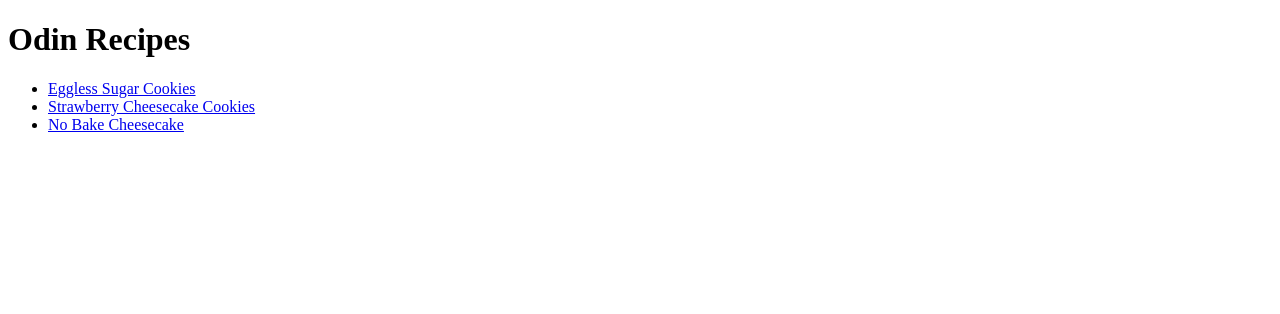
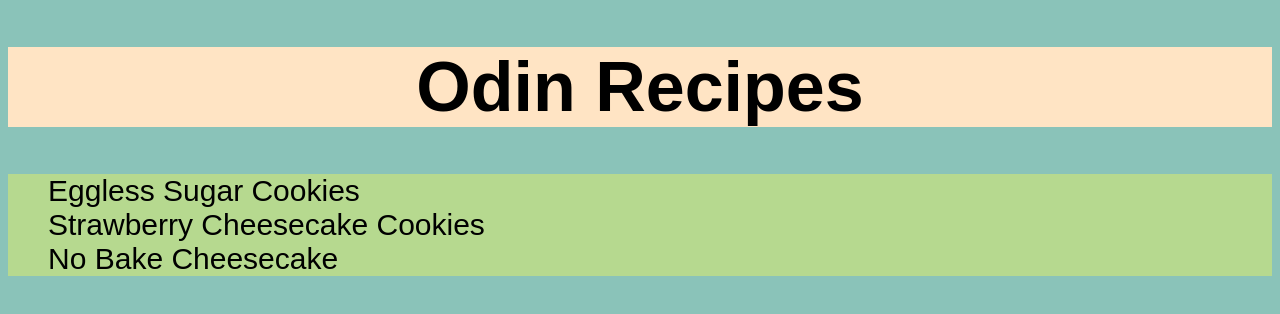
Before and after one commit to jh80/odin-recipes, a plain HTML site: page index.html in a window 1280 px wide. Drawn offline with Linux system fonts and the light colour scheme.

Commit message:
Add basic starting CSS styling

```diff
--- a/index.html
+++ b/index.html
@@ -3,11 +3,12 @@
     <head>
         <meta charset="UTF-8">
         <title>Odin Recipes</title>
+        <link rel="stylesheet" href="./style.css">
     </head>
 
-    <body>
-       <h1>Odin Recipes</h1>
-        <ul>
+    <body class="index">
+       <h1 class="page-title">Odin Recipes</h1>
+        <ul >
             <li><a href="./recipes/eggless-sugar-cookies.html">Eggless Sugar Cookies</a></li>
             <li><a href="./recipes/strawberry-cheesecake-cookies.html">Strawberry Cheesecake Cookies</a></li>
             <li><a href="./recipes/no-bake-cheesecake.html">No Bake Cheesecake</a></li>
--- /dev/null
+++ b/style.css
@@ -0,0 +1,47 @@
+body {
+    background-color: #8ac3b9;
+    font-family: copperplate, trebuchet, sans-serif;
+}
+
+.index h1 {
+    font-size: 70px;
+}
+
+h1 {
+    text-align: center;
+    font-weight: 600;
+    font-size: 40px;
+    background-color: bisque;
+}
+
+
+ul {
+    list-style-type: none;
+    font-size: 20px;
+}
+
+.index ul {
+    font-size: 30px;
+    background-color: rgb(182, 217, 143);
+}
+
+a {
+    text-decoration: none;
+}
+
+a:link {
+    color: black;
+}
+
+a:visited {
+    color: darkolivegreen;
+}
+
+a:hover {
+    color: lightseagreen;
+}
+
+.credit {
+    font-size: 10px;
+    padding-top: 0px;
+}
```
Also changed, not shown: recipes/eggless-sugar-cookies.html (+4 -3 lines), recipes/no-bake-cheesecake.html (+2 -1 lines), recipes/strawberry-cheesecake-cookies.html (+2 -1 lines).
